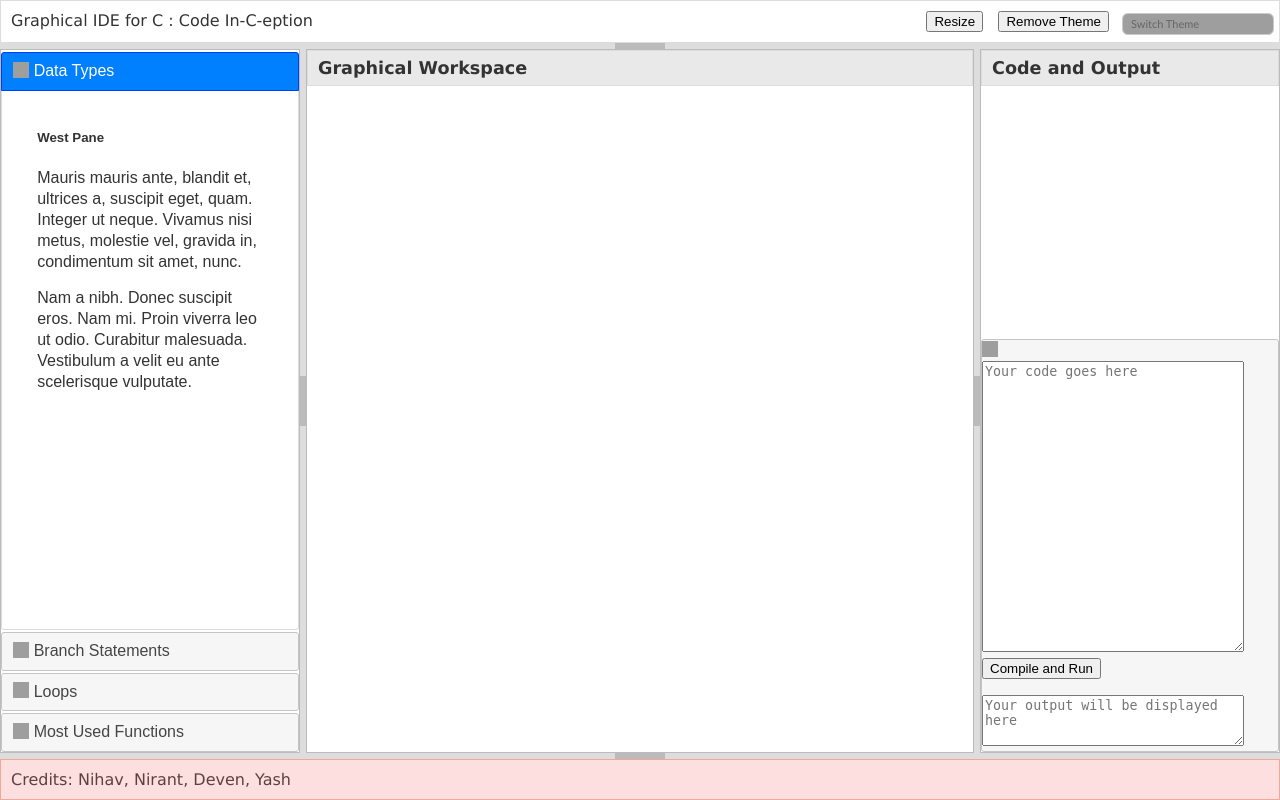
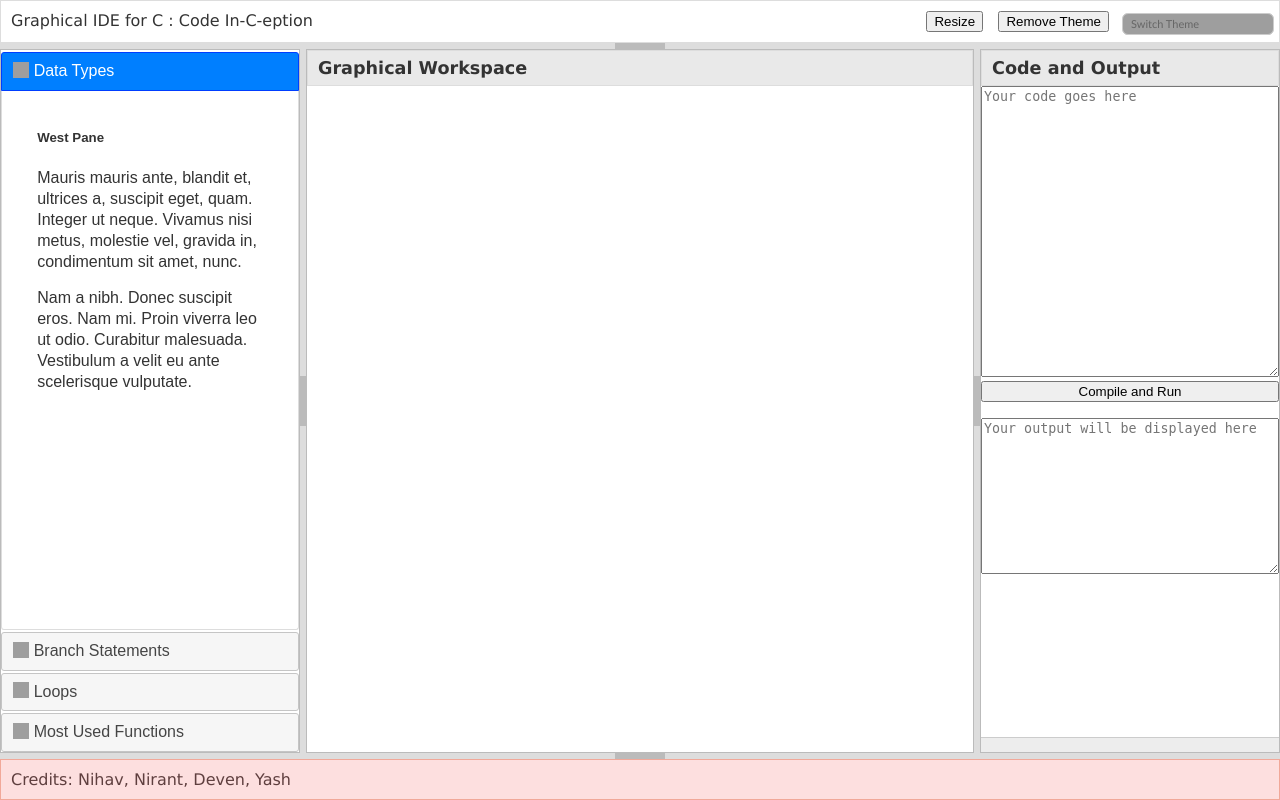
Before and after one commit to devenbansod/Graphical-IDE-for-C, a PHP site: page / in a window 1280 px wide. Run offline with PHP 8.4, Linux system fonts and the light colour scheme; some libraries are stand-ins or nearby versions; grey boxes are pictures that could not be loaded.

Commit message:
UI changes and additions

```diff
--- a/index.php
+++ b/index.php
@@ -1,5 +1,4 @@
-
-<!DOCTYPE html PUBLIC "-//W3C//DTD XHTML 1.1//EN" "http://www.w3.org/TR/xhtml11/DTD/xhtml11.dtd">
+ <!DOCTYPE html PUBLIC "-//W3C//DTD XHTML 1.1//EN" "http://www.w3.org/TR/xhtml11/DTD/xhtml11.dtd">
 <!-- saved from url=(0049)http://layout.jquery-dev.net/demos/accordion.html -->
 <html xmlns="http://www.w3.org/1999/xhtml" style="overflow: hidden; height: 100%; border: none; padding: 0px; margin: 0px;">
   <head>
@@ -11,7 +10,7 @@
   <script src="http://code.jquery.com/jquery-1.9.1.js"></script>
   <script src="http://code.jquery.com/ui/1.10.4/jquery-ui.js"></script>
   <script type="text/javascript" src="script.js"></script>
-  <link rel="stylesheet" href="/resources/demos/style.css">
+  <link rel="stylesheet" href="style.css">
 <script src="jquery-linedtextarea.js"></script>
   <link href="jquery-linedtextarea.css" type="text/css" rel="stylesheet" />
 
@@ -279,11 +278,7 @@ heightStyle: "fill"
   </h3>
 
   <div class="ui-layout-content" style="position: relative; height: 465px; visibility: visible;">
-      </div>
-
-      <h3 class="ui-accordion-header ui-helper-reset ui-state-default ui-corner-all ui-accordion-icons" role="tab" id="ui-accordion-accordion2-header-3" aria-controls="ui-accordion-accordion2-panel-3" aria-selected="false" tabindex="-1">
-        <span class="ui-accordion-header-icon ui-icon ui-icon-triangle-1-e">
-        </span>
+      <!-- <h3 class="ui-accordion-header ui-helper-reset ui-state-default ui-corner-all ui-accordion-icons" role="tab" id="ui-accordion-accordion2-header-3" aria-controls="ui-accordion-accordion2-panel-3" aria-selected="false" tabindex="-1"> -->
         <!-- <a href="http://layout.jquery-dev.net/demos/accordion.html#">
           Section 4
         </a>
@@ -303,14 +298,15 @@ heightStyle: "fill"
         </p>
       </div>
 
-       --><form>
-    <textarea class = "lined" name ="code" id="code" onblur="" placeholder="Your code goes here" cols ="30" rows="19"></textarea>
-        <input type="button" value ="Compile and Run" onclick="PostData();" />
+       -->
+       <form>
+    <textarea class = "lined" name ="code" id="code" onblur="" rows="19" placeholder="Your code goes here" ></textarea>
+    <!-- <textarea class = "lined" name ="code" id="code" onblur="" placeholder="Your code goes here" ></textarea> -->
+        <input type="button" class="fullwidth" value ="Compile and Run" onclick="PostData();" />
     <p id="waiting"></p>
-    <textarea name ="results" id="results" onblur="" placeholder="Your output will be displayed here" cols="30" rows="3"></textarea>
+    <textarea name ="results" id="results" onblur="" rows="10" placeholder="Your output will be displayed here" cols="30" rows="3"></textarea>
 
 </form>
-    </div>
   </div>
 
   <h4 class="ui-widget-content ui-state-hover">
--- /dev/null
+++ b/style.css
@@ -0,0 +1,9 @@
+textarea {
+    -webkit-box-sizing: border-box;
+       -moz-box-sizing: border-box;
+            box-sizing: border-box;
+            width:100%;
+}
+.fullwidth{
+	width:100%;
+}
```
